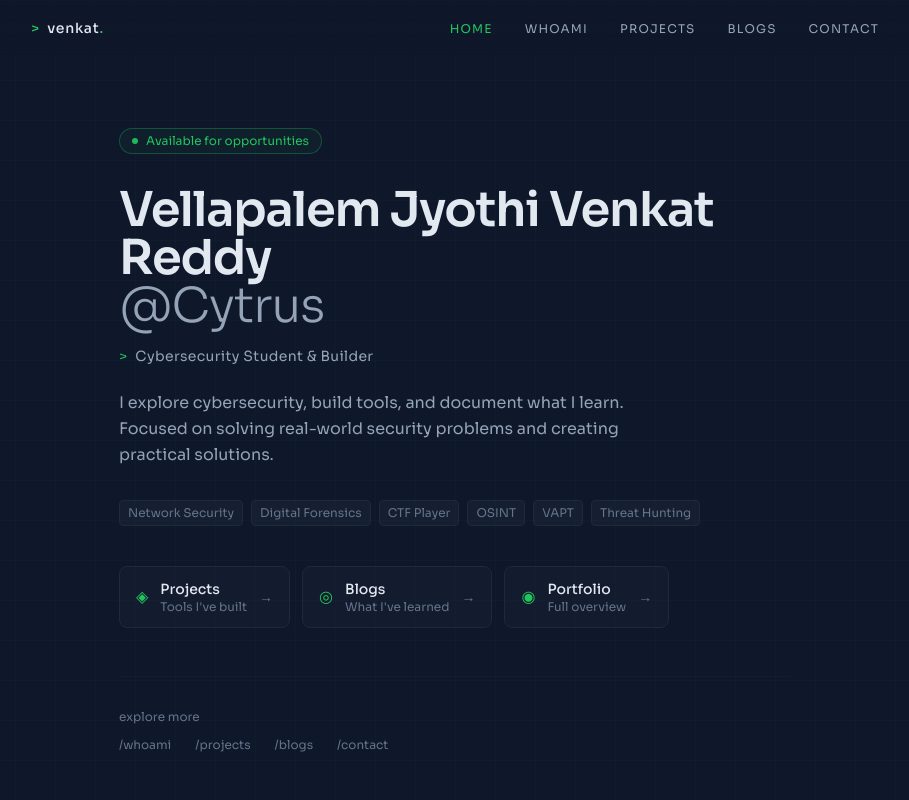
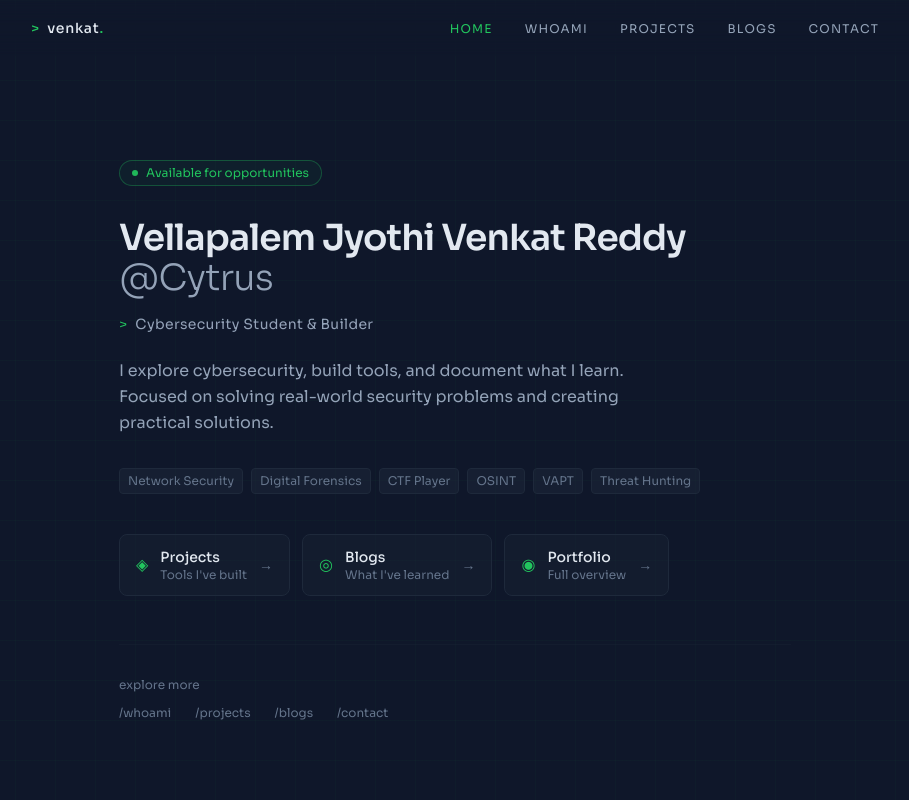
Before and after one commit to venkatvellapalem/portfolio, a Next.js app: page / in a window 1280 px wide. Shown: the top 800 px of the page, without its empty margins (185-1094 px from the left). Built offline with nearby package versions, Linux system fonts and the light colour scheme.

Commit message:
Updated Homepage

```diff
--- a/app/page.tsx
+++ b/app/page.tsx
@@ -49,7 +49,7 @@ export default function HomePage() {
         </div>
 
         {/* Name */}
-        <h1 className="animate-slide-up opacity-0 delay-100 font-sans text-3xl md:text-4xl lg:text-5xl font-semibold text-text leading-tight mb-4 tracking-tight">
+        <h1 className="animate-slide-up opacity-0 delay-100 font-sans text-2xl md:text-3xl lg:text-4xl font-semibold text-text leading-tight mb-4 tracking-tight">
           Vellapalem Jyothi Venkat Reddy<br />
           <span className="text-text-muted font-light">@Cytrus</span>
         </h1>
```
